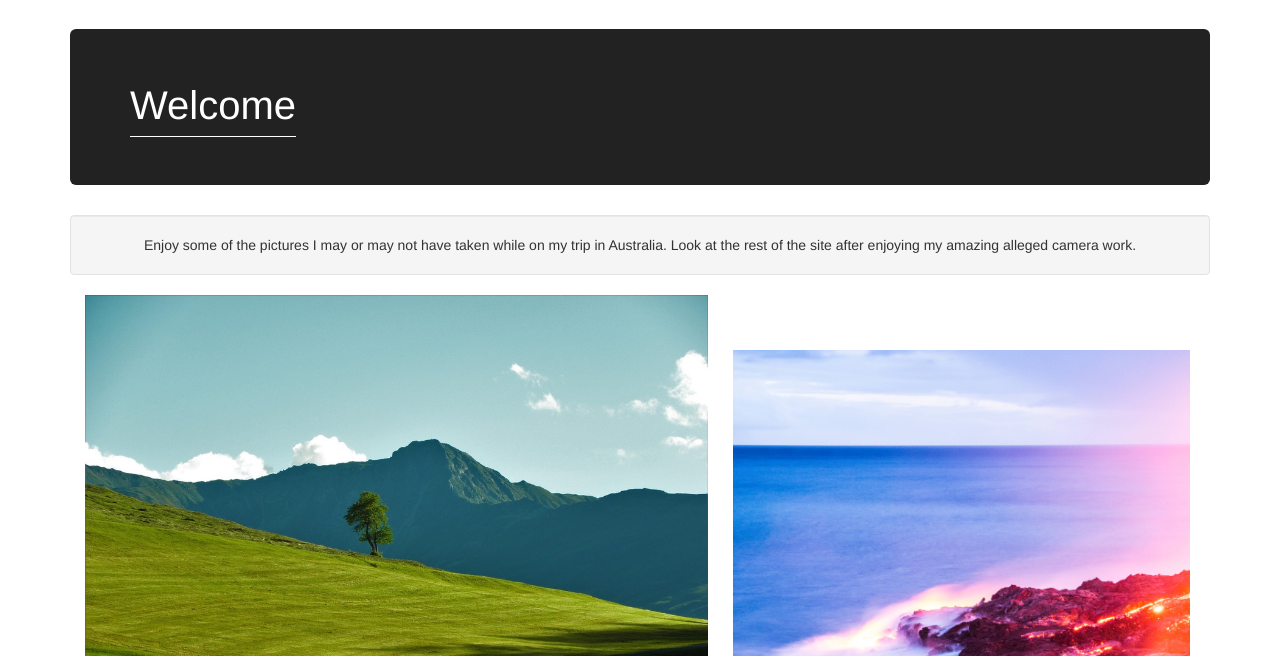
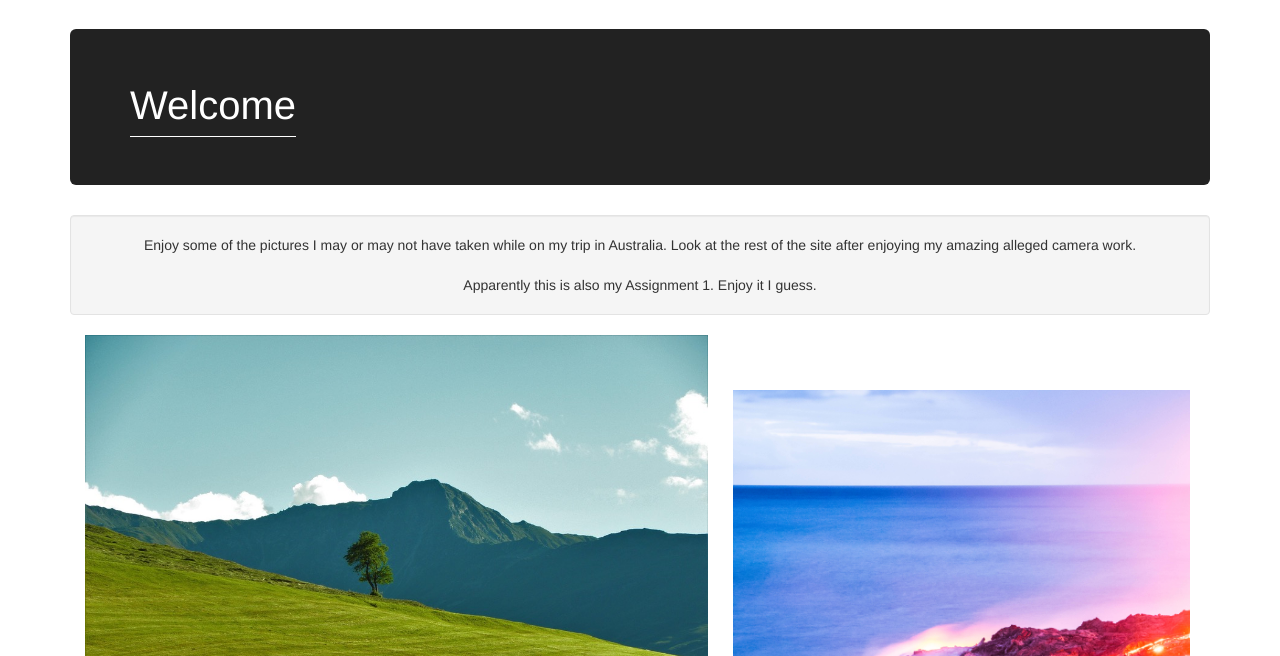
Before and after one commit to MavOmidK/COMP308-W2017-Assignment-1, a Node server app: page / in a window 1280 px wide. Shown: the part 51-707 px from the top of the page. Run offline with Node 20, Linux system fonts and the light colour scheme; some libraries are stand-ins or nearby versions.

Commit message:
added assignment 1 sentence

```diff
--- a/views/index.ejs
+++ b/views/index.ejs
@@ -21,6 +21,9 @@
         Enjoy some of the pictures I
         may or may not have taken while on my trip in Australia. Look
         at the rest of the site after enjoying my amazing alleged camera work.
+        <br />
+        <br />
+        Apparently this is also my Assignment 1. Enjoy it I guess.
       </div>
 
       <div class="row">
```
